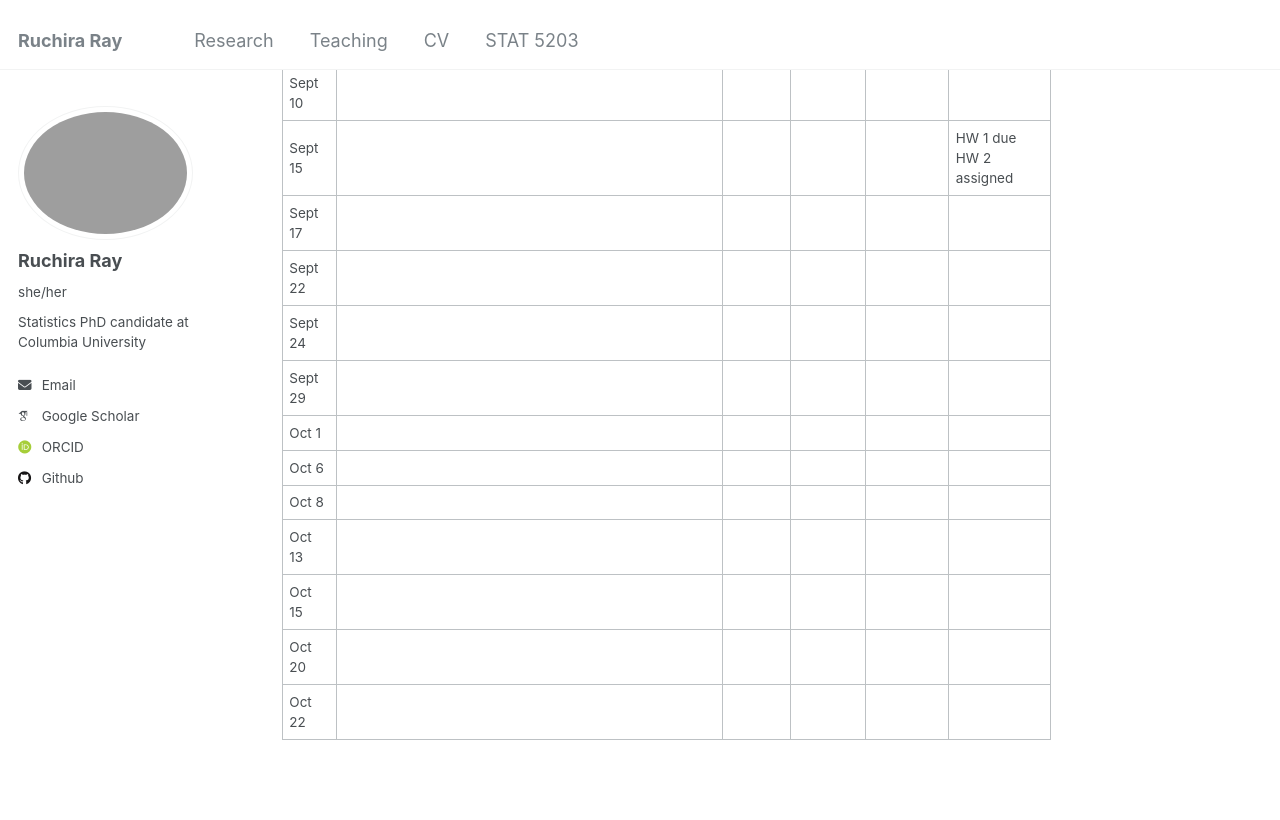
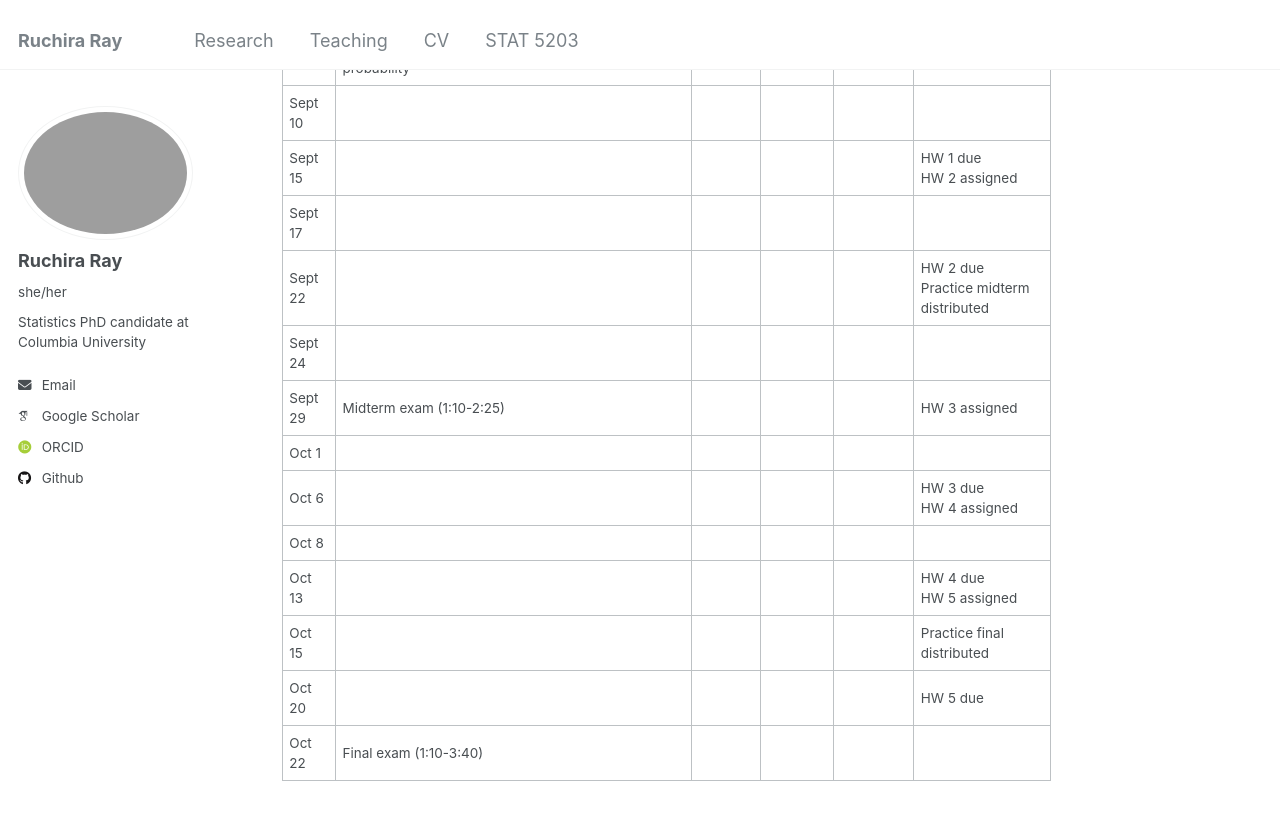
Before and after one commit to rray123/rray123.github.io, a Jekyll site: the page built from _pages/STAT5203.md, in a window 1280 px wide and 900 px high, scrolled down 321 px. Shown: the top 820 px of the window. Built offline with Jekyll 4.4.1, drawn with Linux system fonts in a browser that asks for light colours; some web fonts are replaced.

Commit message:
Update STAT5203.md

```diff
--- a/_pages/STAT5203.md
+++ b/_pages/STAT5203.md
@@ -18,13 +18,13 @@ Schedule subject to change. Check back regularly for updates.
 | Sept 10 | |||||
 | Sept 15 |||||HW 1 due <br> HW 2 assigned|
 | Sept 17 ||||||
-| Sept 22 ||||||
+| Sept 22 |||||HW 2 due <br> Practice midterm distributed|
 | Sept 24 ||||||
-| Sept 29 ||||||
+| Sept 29 |Midterm exam (1:10-2:25)||||HW 3 assigned|
 | Oct 1   ||||||
-| Oct 6   ||||||
+| Oct 6   |||||HW 3 due <br> HW 4 assigned|
 | Oct 8   ||||||
-| Oct 13  ||||||
-| Oct 15  ||||||
-| Oct 20  ||||||
-| Oct 22  ||||||
+| Oct 13  |||||HW 4 due <br> HW 5 assigned|
+| Oct 15  |||||Practice final distributed|
+| Oct 20  |||||HW 5 due|
+| Oct 22  |Final exam (1:10-3:40)|||||
```
